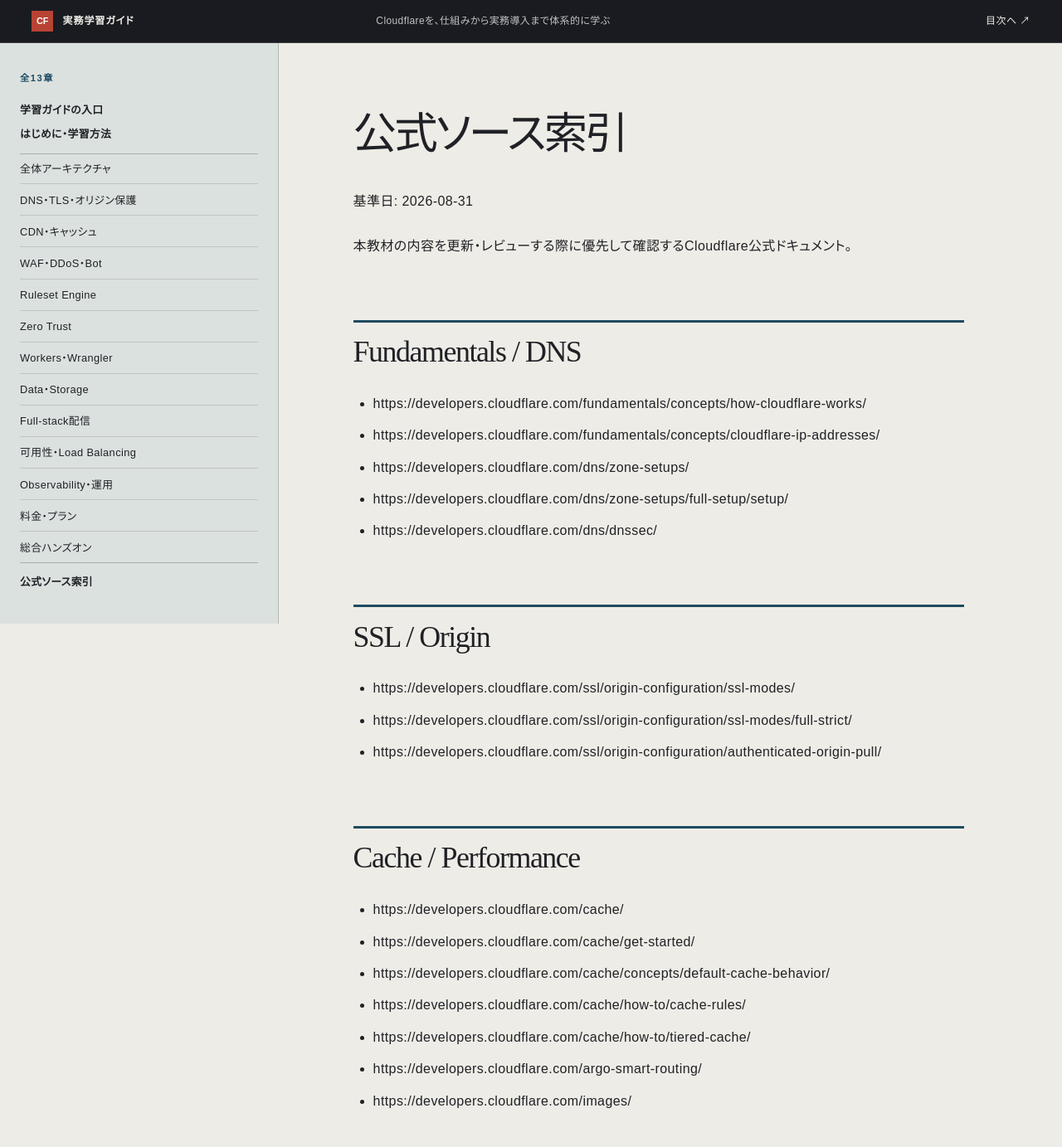
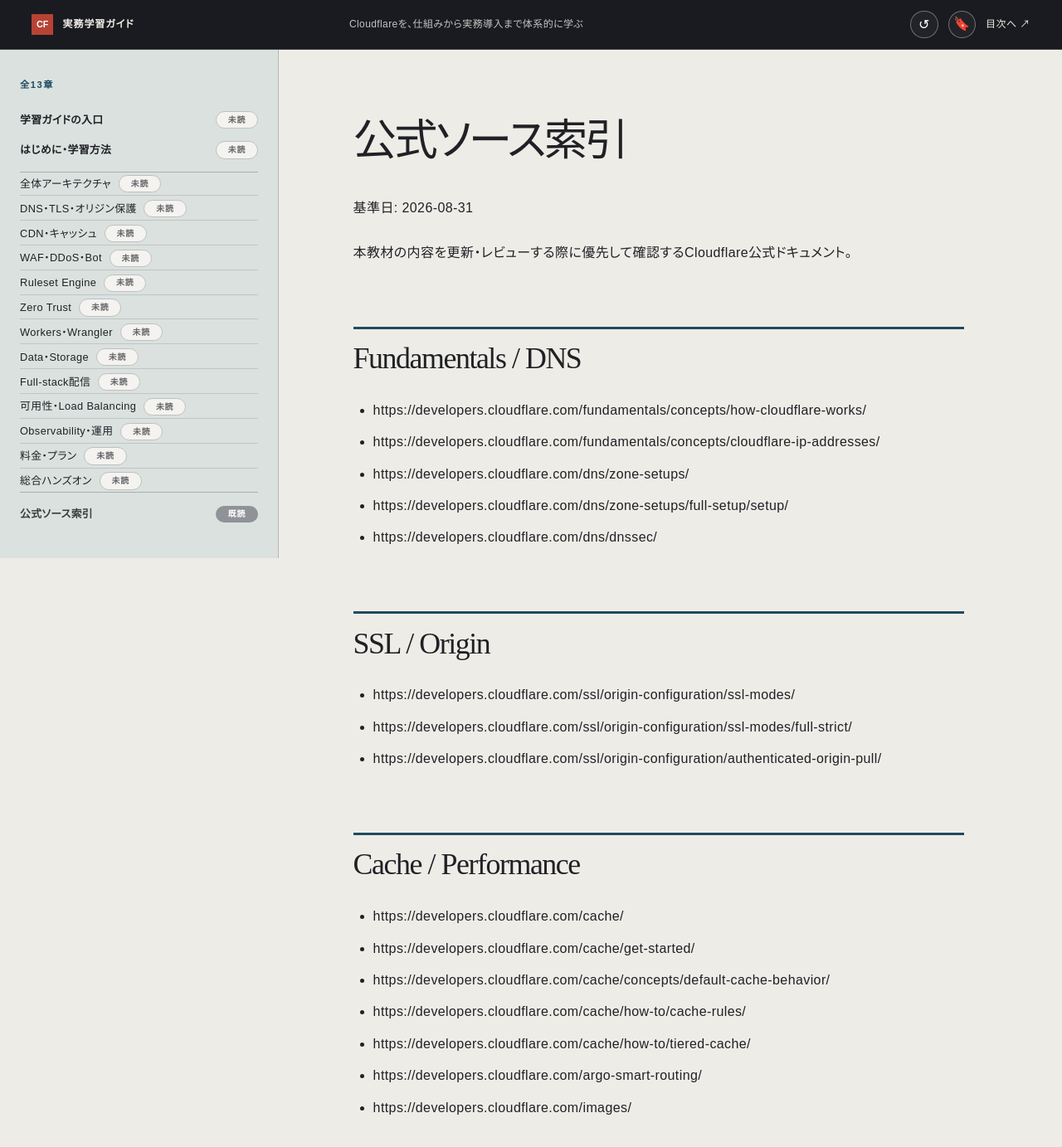
Before and after one commit to ayutamondo/cloudflare-learning-guide, a Jekyll site: the page built from reference/source-index.md, in a window 1280 px wide and 1400 px high. Shown: the top 1383 px of the window at 83% size. Built offline with Jekyll 4.4.1, drawn with Linux system fonts in a browser that asks for light colours; part of the change alters nothing that is shown.

Commit message:
Add reading progress bookmark and reset controls

```diff
--- a/_layouts/default.html
+++ b/_layouts/default.html
@@ -14,31 +14,39 @@
       <div class="site-header__inner">
         <a class="site-brand" href="{{ '/' | relative_url }}"><span>CF</span> 実務学習ガイド</a>
         <p>Cloudflareを、仕組みから実務導入まで体系的に学ぶ</p>
-        <a class="header-home-link" href="{{ '/' | relative_url }}">目次へ ↗</a>
+        <div class="header-actions">
+          <button class="reset-link" type="button" aria-label="学習状態をリセット" title="学習状態をリセット">
+            <span aria-hidden="true">↺</span>
+          </button>
+          <a class="bookmark-link" href="#" aria-label="最後に読んだところへ戻る" title="最後に読んだところへ戻る">
+            <span aria-hidden="true">🔖</span>
+          </a>
+          <a class="header-home-link" href="{{ '/' | relative_url }}">目次へ ↗</a>
+        </div>
       </div>
     </header>
     <div class="site-shell">
       <aside class="site-nav" aria-label="章一覧">
         <p>全13章</p>
         <nav>
-          <a href="{{ '/index.html' | relative_url }}">学習ガイドの入口</a>
-          <a href="{{ '/guide/getting-started.html' | relative_url }}">はじめに・学習方法</a>
+          <a class="progress-link" href="{{ '/index.html' | relative_url }}">学習ガイドの入口</a>
+          <a class="progress-link" href="{{ '/guide/getting-started.html' | relative_url }}">はじめに・学習方法</a>
           <ol>
-            <li><a href="{{ '/guide/01-architecture.html' | relative_url }}">全体アーキテクチャ</a></li>
-            <li><a href="{{ '/guide/02-dns-tls-origin.html' | relative_url }}">DNS・TLS・オリジン保護</a></li>
-            <li><a href="{{ '/guide/03-cdn-cache-performance.html' | relative_url }}">CDN・キャッシュ</a></li>
-            <li><a href="{{ '/guide/04-security.html' | relative_url }}">WAF・DDoS・Bot</a></li>
-            <li><a href="{{ '/guide/05-ruleset-engine.html' | relative_url }}">Ruleset Engine</a></li>
-            <li><a href="{{ '/guide/06-zero-trust.html' | relative_url }}">Zero Trust</a></li>
-            <li><a href="{{ '/guide/07-workers-runtime.html' | relative_url }}">Workers・Wrangler</a></li>
-            <li><a href="{{ '/guide/08-data-storage.html' | relative_url }}">Data・Storage</a></li>
-            <li><a href="{{ '/guide/09-full-stack.html' | relative_url }}">Full-stack配信</a></li>
-            <li><a href="{{ '/guide/10-reliability.html' | relative_url }}">可用性・Load Balancing</a></li>
-            <li><a href="{{ '/guide/11-operations.html' | relative_url }}">Observability・運用</a></li>
-            <li><a href="{{ '/guide/12-pricing.html' | relative_url }}">料金・プラン</a></li>
-            <li><a href="{{ '/guide/13-hands-on.html' | relative_url }}">総合ハンズオン</a></li>
+            <li><a class="progress-link" href="{{ '/guide/01-architecture.html' | relative_url }}">全体アーキテクチャ</a></li>
+            <li><a class="progress-link" href="{{ '/guide/02-dns-tls-origin.html' | relative_url }}">DNS・TLS・オリジン保護</a></li>
+            <li><a class="progress-link" href="{{ '/guide/03-cdn-cache-performance.html' | relative_url }}">CDN・キャッシュ</a></li>
+            <li><a class="progress-link" href="{{ '/guide/04-security.html' | relative_url }}">WAF・DDoS・Bot</a></li>
+            <li><a class="progress-link" href="{{ '/guide/05-ruleset-engine.html' | relative_url }}">Ruleset Engine</a></li>
+            <li><a class="progress-link" href="{{ '/guide/06-zero-trust.html' | relative_url }}">Zero Trust</a></li>
+            <li><a class="progress-link" href="{{ '/guide/07-workers-runtime.html' | relative_url }}">Workers・Wrangler</a></li>
+            <li><a class="progress-link" href="{{ '/guide/08-data-storage.html' | relative_url }}">Data・Storage</a></li>
+            <li><a class="progress-link" href="{{ '/guide/09-full-stack.html' | relative_url }}">Full-stack配信</a></li>
+            <li><a class="progress-link" href="{{ '/guide/10-reliability.html' | relative_url }}">可用性・Load Balancing</a></li>
+            <li><a class="progress-link" href="{{ '/guide/11-operations.html' | relative_url }}">Observability・運用</a></li>
+            <li><a class="progress-link" href="{{ '/guide/12-pricing.html' | relative_url }}">料金・プラン</a></li>
+            <li><a class="progress-link" href="{{ '/guide/13-hands-on.html' | relative_url }}">総合ハンズオン</a></li>
           </ol>
-          <a href="{{ '/reference/source-index.html' | relative_url }}">公式ソース索引</a>
+          <a class="progress-link" href="{{ '/reference/source-index.html' | relative_url }}">公式ソース索引</a>
         </nav>
       </aside>
       <main id="content" class="content" tabindex="-1">
@@ -50,5 +58,6 @@
       <a href="{{ '/' | relative_url }}">学習ガイドの入口へ戻る ↗</a>
     </footer>
     <script src="{{ '/assets/diagram-theme.js' | relative_url }}" defer></script>
+    <script src="{{ '/assets/guide-progress.js' | relative_url }}" defer></script>
   </body>
 </html>
--- /dev/null
+++ b/assets/guide-progress.js
@@ -0,0 +1,207 @@
+(function () {
+  const STORAGE_KEY = 'cf-guide-progress';
+  const STATUS = { READ: '既読', UNREAD: '未読' };
+
+  function readProgress() {
+    try {
+      const raw = localStorage.getItem(STORAGE_KEY);
+      return raw ? JSON.parse(raw) : {};
+    } catch (error) {
+      return {};
+    }
+  }
+
+  function writeProgress(data) {
+    try {
+      localStorage.setItem(STORAGE_KEY, JSON.stringify(data));
+    } catch (error) {
+      // localStorage may be unavailable in some private browsing modes.
+    }
+  }
+
+  function normalizePathname(pathname) {
+    const clean = pathname || '/';
+    const withoutHash = clean.split('#')[0];
+    return withoutHash.replace(/index\.html$/, '').replace(/\/$/, '') || '/';
+  }
+
+  function getCurrentPageKey() {
+    const current = normalizePathname(window.location.pathname);
+    return current.startsWith('/') ? current : '/' + current;
+  }
+
+  function getPageEntry(pageKey) {
+    const progress = readProgress();
+    const entry = progress[pageKey];
+
+    if (entry === 'read') {
+      return { status: 'read', lastHeadingId: '', scrollY: 0 };
+    }
+
+    if (entry && typeof entry === 'object') {
+      return {
+        status: entry.status || 'read',
+        lastHeadingId: entry.lastHeadingId || '',
+        scrollY: Number(entry.scrollY) || 0
+      };
+    }
+
+    return { status: 'unread', lastHeadingId: '', scrollY: 0 };
+  }
+
+  function setPageEntry(updates) {
+    const progress = readProgress();
+    const pageKey = getCurrentPageKey();
+    const current = getPageEntry(pageKey);
+
+    progress[pageKey] = {
+      status: updates.status || current.status || 'read',
+      lastHeadingId: updates.lastHeadingId !== undefined ? updates.lastHeadingId : current.lastHeadingId || '',
+      scrollY: updates.scrollY !== undefined ? Number(updates.scrollY) : Number(current.scrollY) || 0
+    };
+
+    writeProgress(progress);
+  }
+
+  function clearCurrentPageEntry() {
+    const progress = readProgress();
+    const pageKey = getCurrentPageKey();
+    delete progress[pageKey];
+    writeProgress(progress);
+    applyStatusToLinks();
+  }
+
+  function getVisibleHeading() {
+    const headings = Array.from(document.querySelectorAll('h1[id], h2[id], h3[id], h4[id]'));
+    if (!headings.length) {
+      return '';
+    }
+
+    const referencePoint = window.innerHeight * 0.25;
+    let active = headings[0];
+    let smallestDistance = Number.POSITIVE_INFINITY;
+
+    headings.forEach((heading) => {
+      const rect = heading.getBoundingClientRect();
+      const distance = Math.abs(rect.top - referencePoint);
+
+      if (rect.top <= referencePoint && rect.bottom > 0 && distance < smallestDistance) {
+        active = heading;
+        smallestDistance = distance;
+      }
+    });
+
+    return active ? active.id : '';
+  }
+
+  function updateCurrentSectionProgress() {
+    const headingId = getVisibleHeading();
+    setPageEntry({
+      status: 'read',
+      lastHeadingId: headingId,
+      scrollY: Math.max(window.scrollY, 0)
+    });
+  }
+
+  function applyStatusToLinks() {
+    const links = document.querySelectorAll('.progress-link');
+    const progress = readProgress();
+
+    links.forEach((link) => {
+      const href = link.getAttribute('href');
+      if (!href) {
+        return;
+      }
+
+      const key = normalizePathname(new URL(href, window.location.href).pathname);
+      const entry = progress[key];
+      const isRead = entry === 'read' || (entry && typeof entry === 'object' && entry.status === 'read');
+
+      link.classList.toggle('is-read', isRead);
+      link.classList.toggle('is-unread', !isRead);
+
+      const status = document.createElement('span');
+      status.className = 'nav-status';
+      status.textContent = isRead ? STATUS.READ : STATUS.UNREAD;
+
+      const existingStatus = link.querySelector('.nav-status');
+      if (existingStatus) {
+        existingStatus.remove();
+      }
+
+      link.appendChild(status);
+    });
+  }
+
+  function jumpToSavedSection() {
+    const state = getPageEntry(getCurrentPageKey());
+    const targetId = state.lastHeadingId;
+
+    if (targetId) {
+      const target = document.getElementById(targetId);
+      if (target) {
+        target.scrollIntoView({ behavior: 'smooth', block: 'start' });
+        return;
+      }
+    }
+
+    const savedScrollY = Number(state.scrollY) || 0;
+    if (savedScrollY > 0) {
+      window.scrollTo({ top: savedScrollY, behavior: 'smooth' });
+      return;
+    }
+
+    window.scrollTo({ top: 0, behavior: 'smooth' });
+  }
+
+  function bindControls() {
+    const bookmarkLink = document.querySelector('.bookmark-link');
+    if (bookmarkLink) {
+      bookmarkLink.addEventListener('click', function (event) {
+        event.preventDefault();
+        jumpToSavedSection();
+      });
+    }
+
+    const resetButton = document.querySelector('.reset-link');
+    if (resetButton) {
+      resetButton.addEventListener('click', function () {
+        clearCurrentPageEntry();
+        window.scrollTo({ top: 0, behavior: 'smooth' });
+      });
+    }
+  }
+
+  function initProgressTracking() {
+    setPageEntry({
+      status: 'read',
+      lastHeadingId: getVisibleHeading(),
+      scrollY: Math.max(window.scrollY, 0)
+    });
+    applyStatusToLinks();
+    bindControls();
+
+    let ticking = false;
+    const handleScroll = () => {
+      if (ticking) {
+        return;
+      }
+
+      ticking = true;
+      window.requestAnimationFrame(() => {
+        updateCurrentSectionProgress();
+        applyStatusToLinks();
+        ticking = false;
+      });
+    };
+
+    window.addEventListener('scroll', handleScroll, { passive: true });
+    window.addEventListener('beforeunload', updateCurrentSectionProgress);
+  }
+
+  if (document.readyState === 'loading') {
+    document.addEventListener('DOMContentLoaded', initProgressTracking);
+  } else {
+    initProgressTracking();
+  }
+})();
--- a/assets/site.css
+++ b/assets/site.css
@@ -77,6 +77,10 @@ img { max-width: 100%; height: auto; }
 .site-header { position: sticky; z-index: 10; top: 0; border-bottom: 1px solid #3d3f43; background: var(--night); color: var(--paper); }
 .site-header__inner { display: grid; grid-template-columns: 1.1fr 2fr auto; align-items: center; gap: 1.5rem; max-width: 1440px; margin: auto; padding: .8rem clamp(1rem, 3vw, 3rem); font-size: .75rem; }
 .site-header__inner p { margin: 0; color: #c2c3c2; }
+.header-actions { display: inline-flex; align-items: center; gap: .75rem; }
+.reset-link, .bookmark-link { display: inline-flex; align-items: center; justify-content: center; width: 2.1rem; height: 2.1rem; border: 1px solid rgba(255,255,255,.35); border-radius: 999px; background: rgba(255,255,255,.04); color: #fff; text-decoration: none; transition: transform .18s ease, background .18s ease, border-color .18s ease; cursor: pointer; }
+.reset-link:hover, .bookmark-link:hover { background: rgba(255,255,255,.12); border-color: rgba(255,255,255,.7); transform: translateY(-1px); }
+.reset-link span, .bookmark-link span { font-size: 1rem; }
 .header-home-link { text-decoration: none; }
 .site-shell { display: grid; grid-template-columns: minmax(15rem, 21rem) minmax(0, 1fr); max-width: 1440px; margin: auto; }
 .site-nav { position: sticky; top: 52px; align-self: start; max-height: calc(100vh - 52px); overflow: auto; padding: 2rem 1.5rem 2.5rem; border-right: 1px solid var(--line); background: #dbe1df; }
@@ -84,10 +88,16 @@ img { max-width: 100%; height: auto; }
 .site-nav nav { display: grid; gap: .6rem; font-size: .8rem; line-height: 1.55; }
 .site-nav a { text-decoration: none; }
 .site-nav nav > a { font-weight: 700; }
+.site-nav .progress-link { display: inline-flex; align-items: center; justify-content: space-between; gap: .55rem; padding: .18rem 0; }
+.site-nav .progress-link .nav-status { display: inline-flex; align-items: center; min-width: 3.2rem; padding: .12rem .42rem; border-radius: 999px; font-size: .62rem; font-weight: 700; letter-spacing: .08em; text-transform: uppercase; justify-content: center; }
+.site-nav .progress-link.is-read { color: #3a3d40; }
+.site-nav .progress-link.is-read .nav-status { background: #8f9398; color: #fff; }
+.site-nav .progress-link.is-unread { color: var(--ink); }
+.site-nav .progress-link.is-unread .nav-status { background: #f5f3ef; border: 1px solid #bcc0c4; color: var(--ink-muted); }
 .site-nav ol { display: grid; gap: .12rem; margin: .2rem 0; padding: 0; list-style: none; border-top: 1px solid #a7afad; border-bottom: 1px solid #a7afad; }
 .site-nav li { border-bottom: 1px solid #c0c5c3; }
 .site-nav li:last-child { border-bottom: 0; }
-.site-nav li a { display: block; padding: .48rem 0; }
+.site-nav li a { display: flex; align-items: center; justify-content: space-between; gap: .5rem; padding: .48rem 0; }
 .content { min-width: 0; padding: clamp(3rem, 6vw, 6.5rem) clamp(1.25rem, 7vw, 8rem) 6rem; background: var(--paper); }
 .content > * { max-width: 46rem; }
 .content h1 { max-width: 15em; margin: 0 0 2rem; font-family: var(--serif); font-size: clamp(2.25rem, 4.1vw, 4.3rem); font-weight: 400; letter-spacing: -.055em; line-height: 1.25; }
```
